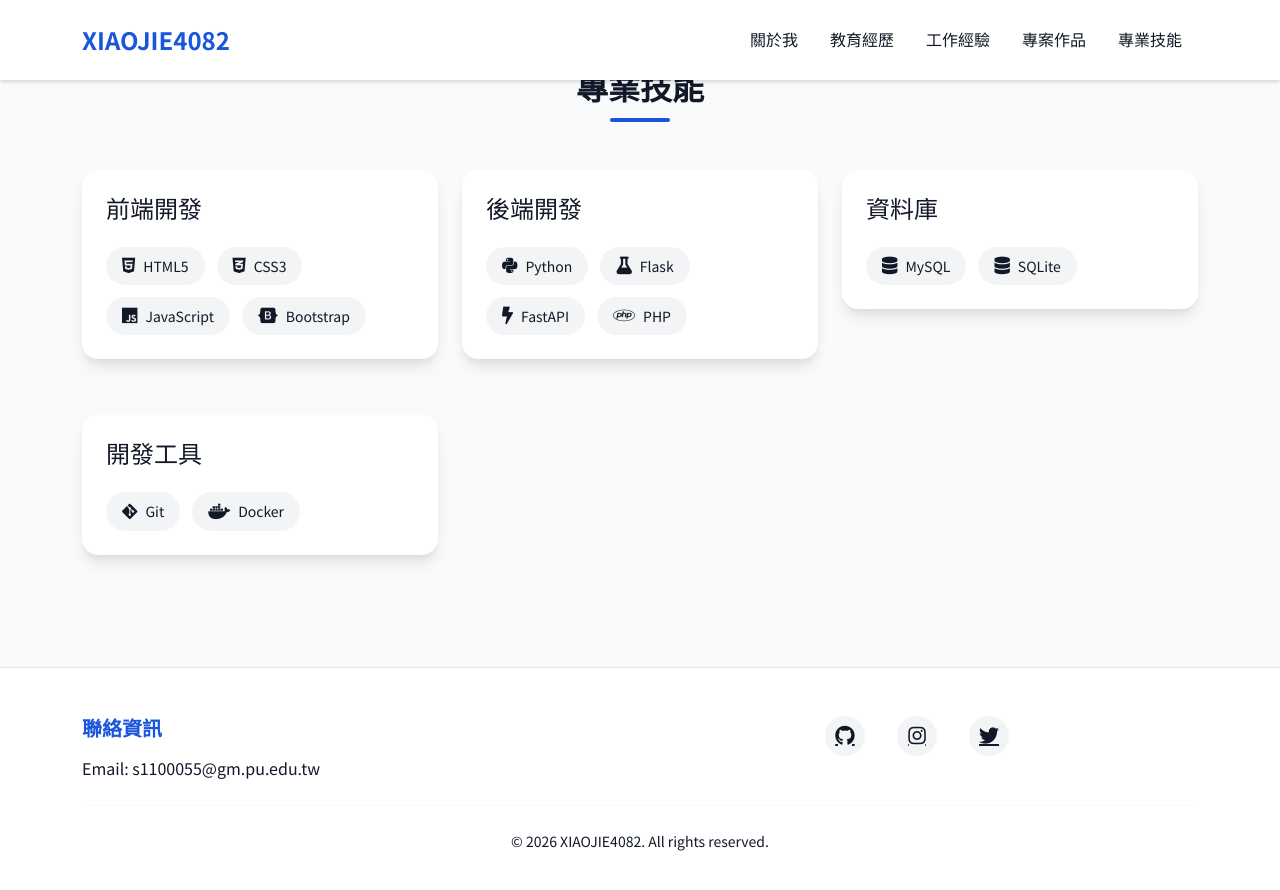
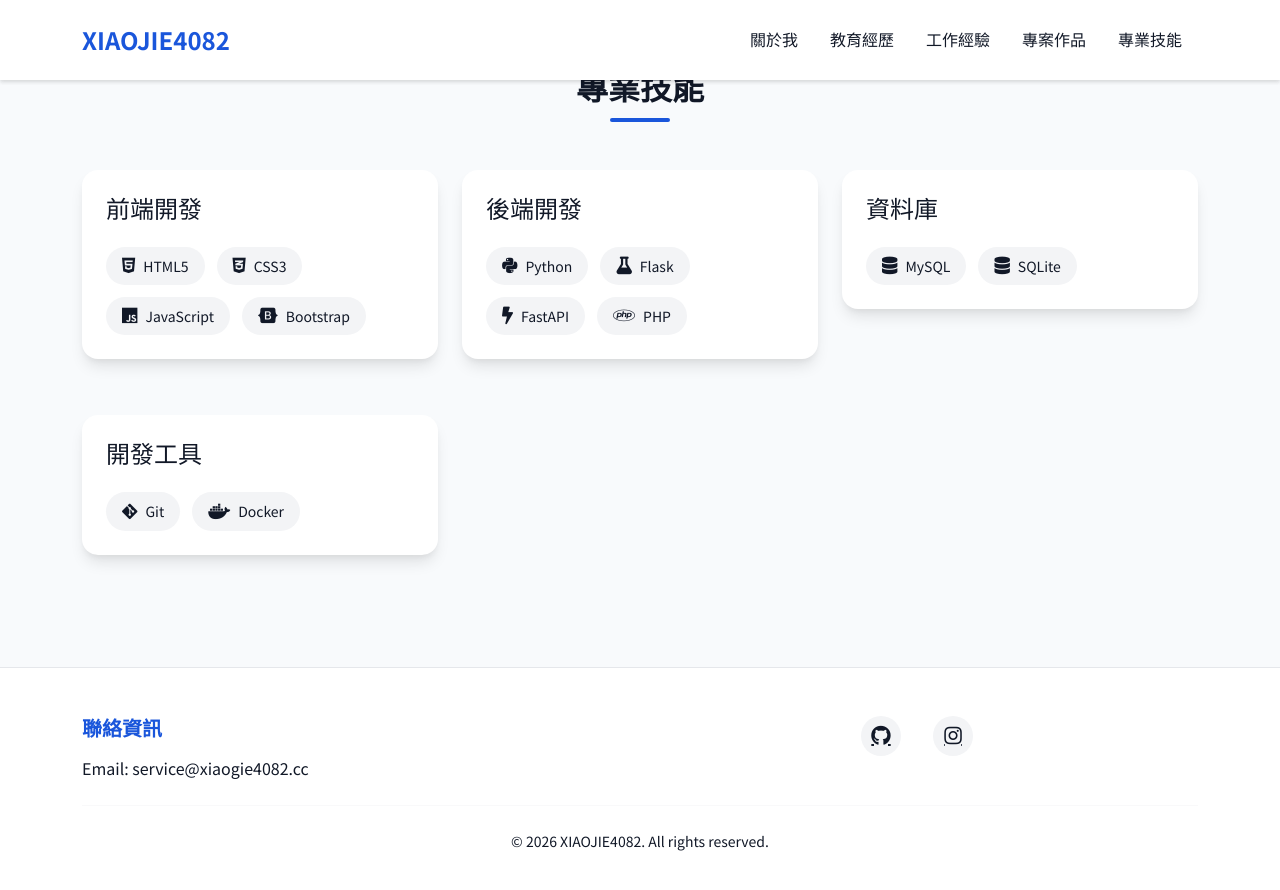
Before and after one commit to xiaojie4082/xiaojie4082.github.io, a Jekyll site: the page built from index.html, in a window 1280 px wide and 900 px high, scrolled down 3258 px. Shown: the top 890 px of the window. Built offline with Jekyll 4.4.1, drawn with Linux system fonts in a browser that asks for light colours; nearby versions of some CDN libraries.

Commit message:
Update contact email and modify social links

```diff
--- a/_layouts/default.html
+++ b/_layouts/default.html
@@ -57,7 +57,7 @@
           <div class="row">
             <div class="col-lg-6 text-center text-lg-start">
               <h5 class="mb-3">聯絡資訊</h5>
-              <p class="mb-0">Email: s1100055@gm.pu.edu.tw</p>
+              <p class="mb-0">Email: service@xiaogie4082.cc</p>
             </div>
             <div class="col-lg-6 text-center text-lg-end">
               <div class="social-links">
@@ -70,9 +70,9 @@
                 <!-- <a href="https://www.linkedin.com/in/yourusername" target="_blank" class="me-3">
                   <i class="fab fa-linkedin"></i>
                 </a> -->
-                <a href="https://x.com/xiaojie4082" target="_blank" class="me-3">
+                <!-- <a href="https://x.com/xiaojie4082" target="_blank" class="me-3">
                   <i class="fab fa-twitter"></i>
-                </a>
+                </a> -->
                 <!-- <a href="https://www.facebook.com/yourusername" target="_blank">
                   <i class="fab fa-facebook"></i>
                 </a> -->
```
